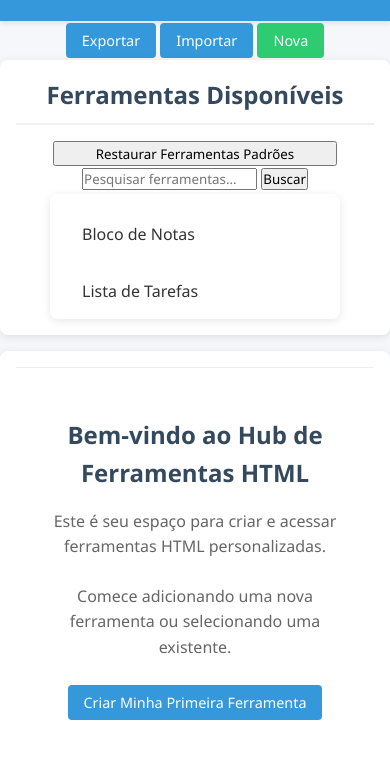
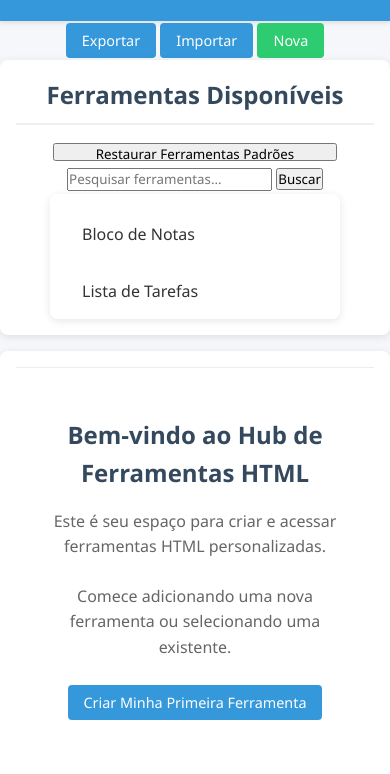
Before and after one commit to welintongomes/ferramentas, a plain HTML site: page index.html in a window 390 px wide. Shown: the part 70-844 px from the top of the page. Drawn offline with Linux system fonts and the light colour scheme.

Commit message:
Add files via upload

```diff
--- a/style.css
+++ b/style.css
@@ -432,7 +432,7 @@ h1 {
 .respad {
     width: 80%;
     /* Ocupa toda a largura */
-    height: 25px;
+    height: 18px;
     /* Define a altura */
     /* ou */
     /* padding: 10px 20px;  Aumenta a altura com preenchimento */
@@ -479,7 +479,8 @@ h2 {
 
 @media (max-width: 768px) {
     .pesquis {
-        width: 175px;
+        height: 23px;
+        width: 205px;
     }
 
     #tools-container {
```
